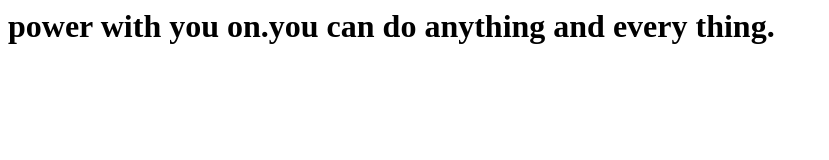
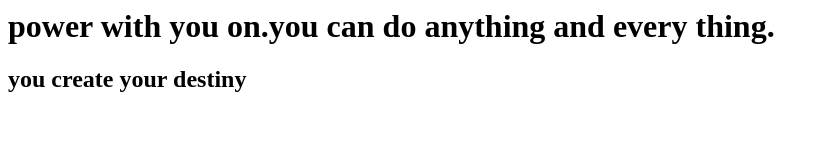
Before and after one commit to cdhanasekhar/firstgitrepo, a plain HTML site: page index.html in a window 1280 px wide. Shown: the whole page, without its empty margins (0-829 px from the left). Drawn offline with Linux system fonts and the light colour scheme.

Commit message:
added second quote

```diff
--- a/index.html
+++ b/index.html
@@ -1,4 +1,4 @@
 <html><body>
 <h1>power with you on.you can do anything and every thing.</h1>
-	</body>
+<h2> you create your destiny</h2>	</body>
 </html>
```
